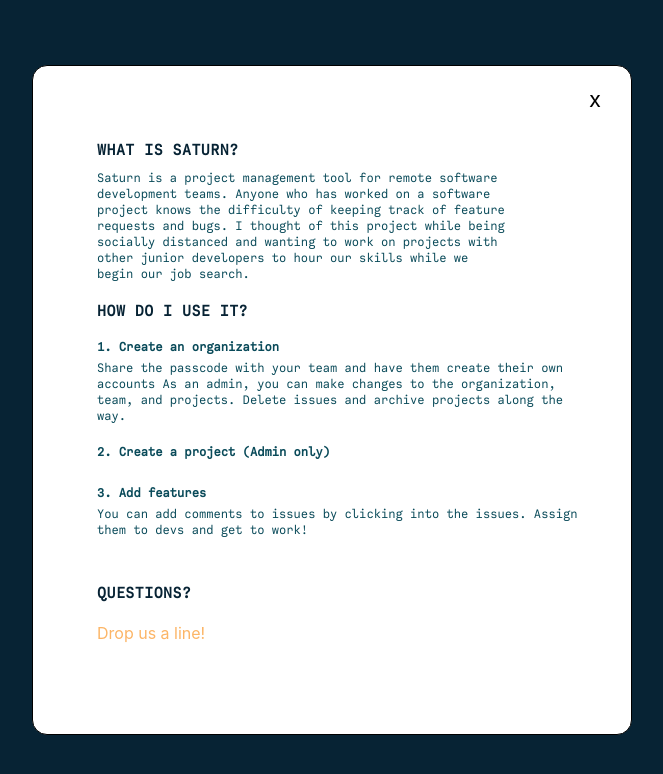
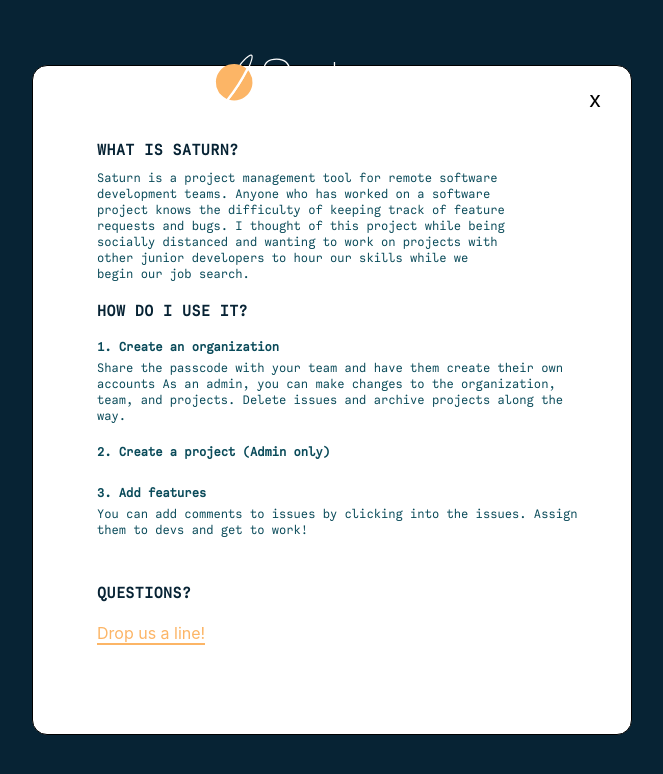
Before and after one commit to anthonyhi11/saturn-client, a React (Create React App) app: page / in a window 1280 px wide. Both pictures are taken after a click on the element "Learn More". Shown: the top 774 px of the page, without its empty margins (308-971 px from the left). Built offline with nearby package versions, Linux system fonts and the light colour scheme; a small style sheet from the web is missing.

Commit message:
added more styles

```diff
--- a/src/App.css
+++ b/src/App.css
@@ -1,8 +1,8 @@
 * {
   box-sizing: border-box;
-  -moz-appearance: none;
-  -webkit-appearance: none;
-  overflow-x: hidden;
+  /* -moz-appearance: none;
+  -webkit-appearance: none; */
+  overflow: hidden;
 }
 
 body {
--- a/src/Header/Header.css
+++ b/src/Header/Header.css
@@ -21,6 +21,8 @@
 
   .logout-button {
     margin-right: 8vw;
+    font-family: callingCode-Bold;
+    font-weight: bold;
     color: #fcb566;
     border-bottom: 2px solid #fcb566;
     padding-bottom: 2px;
--- a/src/LandingPage/LandingPage.css
+++ b/src/LandingPage/LandingPage.css
@@ -5,16 +5,18 @@
   }
 
   .main-content-landing {
-    z-index: 10;
+    z-index: 0;
     background-color: #072334;
     width: 100vw;
     height: 100vh;
   }
-  .hero-title {
-    text-align: center;
-    font-size: 55px;
-    font-family: callingCode-Bold;
-    margin-top: 3%;
+  .hero-logo {
+    position: relative;
+    transform: translate(-55%);
+    left: 50%;
+    margin-top: 5vh;
+    width: 250px;
+    z-index: 0;
   }
   .main-content-landing h2 {
     text-align: center;
@@ -88,12 +90,15 @@
     font-size: 15px;
     color: #072334;
     font-weight: bold;
+    border: none;
   }
   .login-button:hover {
     cursor: pointer;
   }
   .learnMore {
     text-decoration: none;
+    font-family: callingCode-Bold;
+    font-weight: bold;
     color: #fcb566;
     font-size: 15px;
     border-bottom: 2px solid #fcb566;
--- a/src/LandingPage/LandingPage.js
+++ b/src/LandingPage/LandingPage.js
@@ -56,7 +56,7 @@
       {orgFormShown && <OrgSignUp handleCancel={handleCancel} />}
       {devFormShown && <DevSignUp handleCancel={handleCancel} />}
       {logInShown && <LogIn handleCancel={handleCancel} />}
-      <h1 className="hero-title">Saturn</h1>
+      <img className="hero-logo" src="./images/saturn-logo.svg" alt="logo" />
       {success && (
         <div className="success">
           Success! If not redirected, click here:{" "}
--- a/src/LandingPage/LogIn/LogIn.css
+++ b/src/LandingPage/LogIn/LogIn.css
@@ -46,6 +46,7 @@
     border-radius: 15px;
     padding: 10px;
     margin: 5px;
+
     margin-top: 10px;
   }
 }
--- a/src/LandingPage/MoreInfo/MoreInfo.css
+++ b/src/LandingPage/MoreInfo/MoreInfo.css
@@ -95,7 +95,9 @@
   .how-do-i {
     margin-top: 0vh;
   }
-
+  .drop-a-line {
+    border-bottom: 2px solid #fcb566;
+  }
   a {
     text-decoration: none;
     color: #fcb566;
--- a/src/LandingPage/MoreInfo/MoreInfo.js
+++ b/src/LandingPage/MoreInfo/MoreInfo.js
@@ -39,10 +39,8 @@
             </ul>
           </div>
           <h2 id="any-questions">QUESTIONS?</h2>
-          <p>
-            <a href="mailto:antdavhill@gmail.com?Subject=Questions%20about%20Saturn...">
-              Drop us a line!
-            </a>
+          <p className="drop-a-line">
+            <a href="mailto:antdavhill@gmail.com">Drop us a line!</a>
           </p>
           <div
             className="button-more-info"
--- a/src/LandingPage/SignUp/OrgSignUp.css
+++ b/src/LandingPage/SignUp/OrgSignUp.css
@@ -7,6 +7,7 @@
     align-items: center;
     justify-content: center;
     position: absolute;
+    z-index: 1;
   }
 
   .create-org-div {
--- a/src/MainPage/MainPage.css
+++ b/src/MainPage/MainPage.css
@@ -47,7 +47,7 @@
     border: 2px solid #fcb566;
     border-radius: 5px;
     font-size: 16px;
-    border-radius: 10px;
+    border-radius: 5px;
     font-family: callingCode-Bold;
     font-weight: bold;
     margin-right: 10vw;
```
Also changed, not shown: public/images/saturn-icon.svg (added), public/images/saturn-logo.svg (added).
